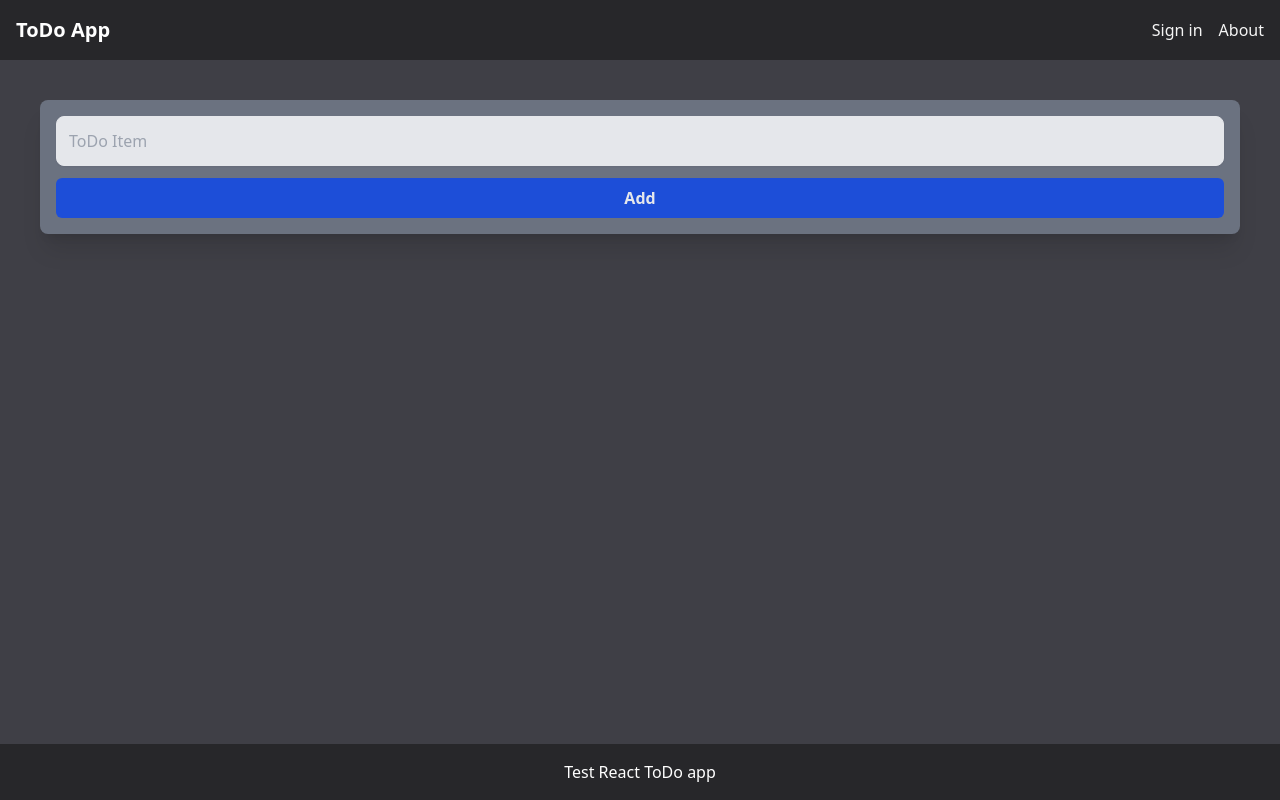
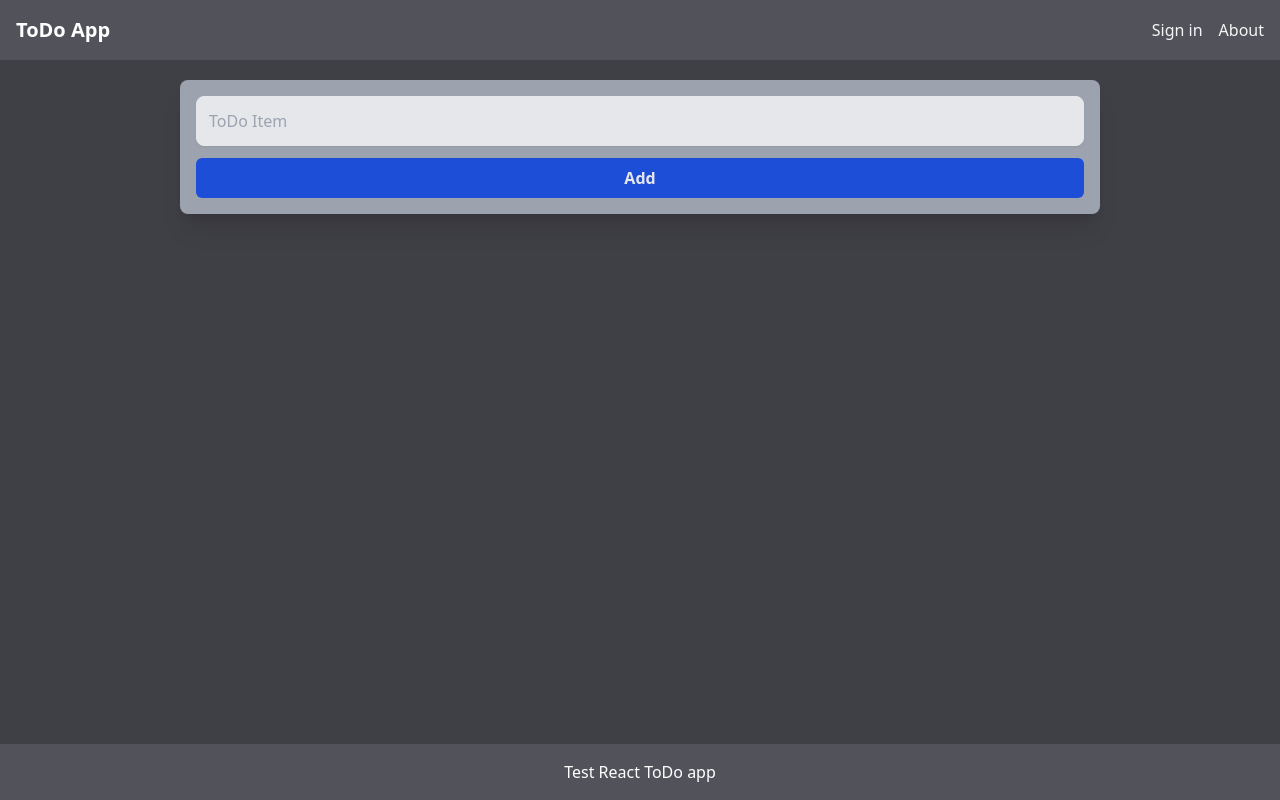
Before and after one commit to emmettcowan/todo-next, a Next.js app: page / in a window 1280 px wide. Built offline with nearby package versions, Linux system fonts and the light colour scheme; no server answers.

Commit message:
Colour changes

```diff
--- a/src/app/dashboard/page.js
+++ b/src/app/dashboard/page.js
@@ -9,7 +9,7 @@ export default async function Dashboard() {
   }
 
   return (
-    <main className="bg-zinc-700 flex  flex-col items-center p-24">
+    <main className="bg-zinc-700 flex  flex-col items-center p-24 h-screen">
       <div>
         <h1>Dashboard</h1>
       </div>
--- a/src/app/layout.js
+++ b/src/app/layout.js
@@ -15,7 +15,7 @@ export default function RootLayout({ children }) {
   return (
     <AuthProvider>
       <html lang="en">
-        <body className="bg-zinc-700 flex flex-col h-screen justify-between">
+        <body className="bg-zinc-700  flex flex-col h-screen justify-between">
           <NavBar />
           {children}
           <Footer />
--- a/src/app/page.js
+++ b/src/app/page.js
@@ -2,7 +2,7 @@ import Todo from "@/components/todo/Todo"
 
 export default function Home() {
   return (
-    <main className="bg-zinc-700 m-5 flex flex-col h-screen">
+    <main className="bg-white-300  flex flex-col px-20 h-screen">
       <Todo />
     </main>
   )
--- a/src/components/NavBar.js
+++ b/src/components/NavBar.js
@@ -7,7 +7,7 @@ import { SignInButton, SignOutButton } from './buttons';
 export default function NavBar() {
 
   return (
-    <nav className="bg-zinc-800 p-4">
+    <nav className="bg-zinc-600 p-4">
       <div className="container mx-auto">
         <div className="flex justify-between items-center">
           <Link className="text-white text-xl font-semibold" href="/">ToDo App</Link>
--- a/src/components/buttons.js
+++ b/src/components/buttons.js
@@ -21,9 +21,5 @@ export function SignInButton() {
 }
 
 export function SignOutButton() {
-  return (
-    <>
-      <button onClick={() => signOut()}>Sign out</button>
-    </>
-  );
+  return <button onClick={() => signOut()}>Sign out</button>
 }
--- a/src/components/footer.js
+++ b/src/components/footer.js
@@ -2,7 +2,7 @@
 
 export default function Footer() {
   return (
-    <footer className="bg-zinc-800 text-white p-4 bottom-0">
+    <footer className="bg-zinc-600 text-white p-4 bottom-0">
       <div className="container mx-auto">
         <div className="text-center">
           Test React ToDo app
--- a/src/components/todo/Todo.js
+++ b/src/components/todo/Todo.js
@@ -18,8 +18,8 @@ export default function Todo() {
   }
 
   return (
-    <div className="grid grid-cols-1 m-5">
-      <div className="p-4 bg-gray-500 rounded-lg shadow-xl">
+    <div className="grid grid-cols-1 m-5 px-20">
+      <div className="p-4 bg-gray-400 rounded-lg shadow-xl">
         <div className="flex">
           <form className=" w-screen" onSubmit={handleSubmit}>
             <input className=" w-full px-3 py-3 placeholder-gray-400 text-gray-700
```
